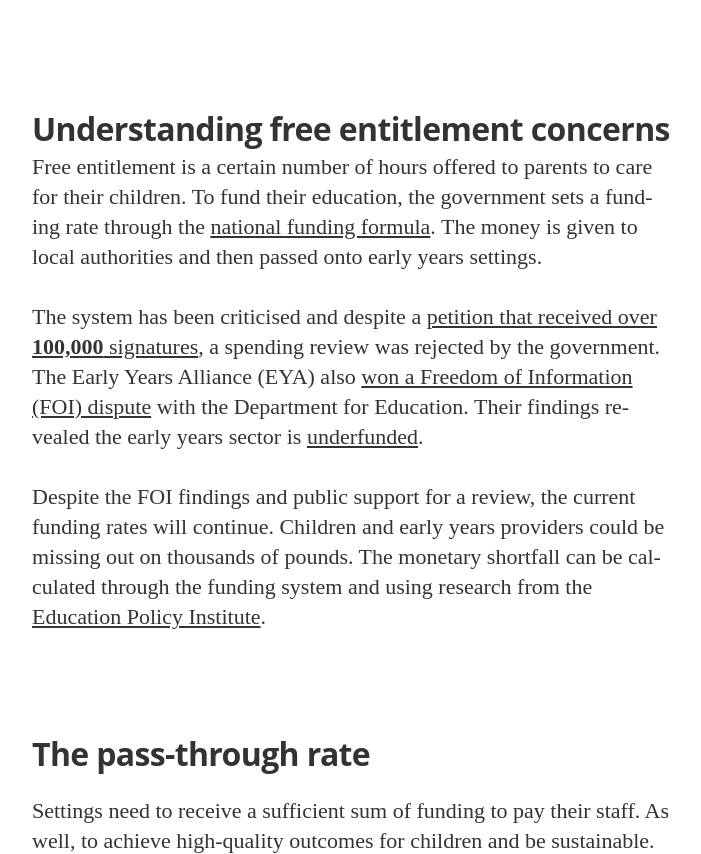
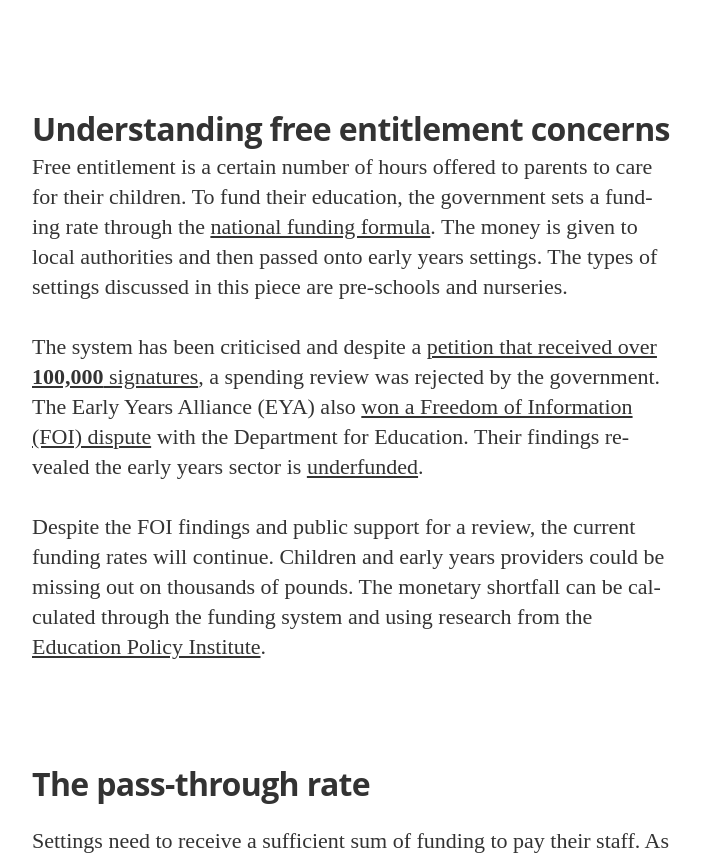
Before and after one commit to GWilloughby99/early-years-project, a Jekyll site: the page built from _posts/2021-08-19-the-funding-gap-in-early-years-education.md, in a window 1280 px wide and 900 px high, scrolled down 1328 px, cut to the strip 46-900 px from the top of the window. Shown: the whole strip, without its empty margins (288-989 px from the left). Built offline with Jekyll 4.4.1, drawn with Linux system fonts in a browser that asks for light colours; nearby versions of some CDN libraries; some web fonts are replaced.

Commit message:
Update 2021-08-19-the-funding-gap-in-early-years-education.md

```diff
--- a/_posts/2021-08-19-the-funding-gap-in-early-years-education.md
+++ b/_posts/2021-08-19-the-funding-gap-in-early-years-education.md
@@ -35,7 +35,7 @@ image2: "/assets/article_images/mobile-jenga-blocks.jpg"
     <body>
       <article>
         <h1>Understanding free entitlement concerns</h1>
-        <p>Free entitlement is a certain number of hours offered to parents to care for their children. To fund their education, the government sets a funding rate through the <a href="https://www.gov.uk/government/publications/national-funding-formula-tables-for-schools-and-high-needs-2021-to-2022">national funding formula</a>. The money is given to local authorities and then passed onto early years settings.</p>
+        <p>Free entitlement is a certain number of hours offered to parents to care for their children. To fund their education, the government sets a funding rate through the <a href="https://www.gov.uk/government/publications/national-funding-formula-tables-for-schools-and-high-needs-2021-to-2022">national funding formula</a>. The money is given to local authorities and then passed onto early years settings. The types of settings discussed in this piece are pre-schools and nurseries.</p>
 
         <p>The system has been criticised and despite a <a href="https://petition.parliament.uk/petitions/586700">petition that received over <b>100,000</b> signatures</a>, a spending review was rejected by the government. The Early Years Alliance (EYA) also <a href="https://www.eyalliance.org.uk/freedom-information-investigation-findings">won a Freedom of Information (FOI) dispute</a> with the Department for Education. Their findings revealed the early years sector is <a href="https://www.theguardian.com/education/2021/jun/15/ministers-knowingly-underfunding-childcare-sector-england">underfunded</a>. </p>
 
```
